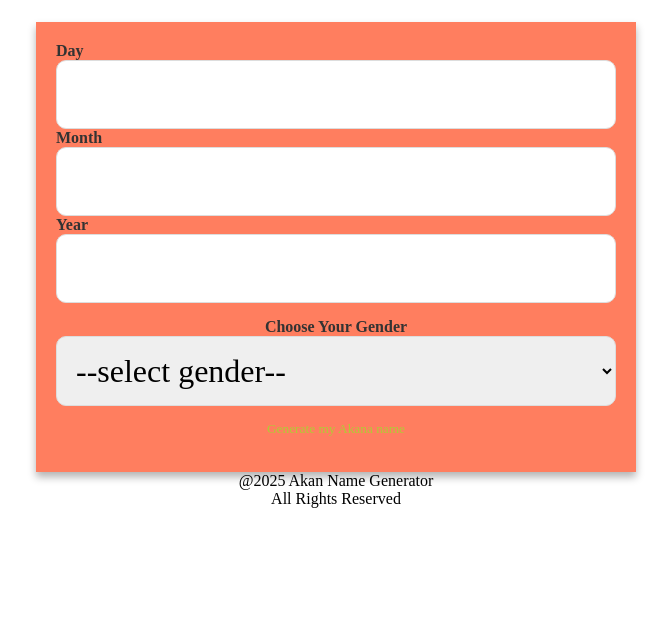
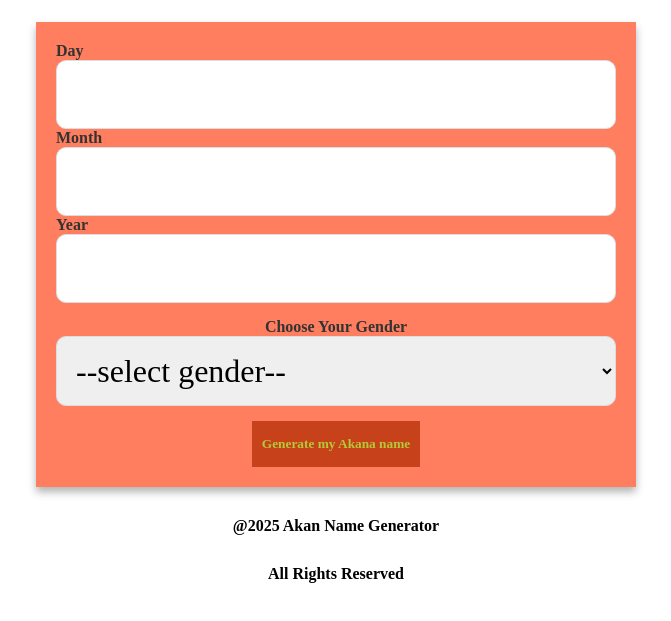
Before and after one commit to dennomel/java2.0, a plain HTML site: page index.html in a window 1280 px wide. Shown: the part 83-704 px from the top of the page, without its empty margins (304-975 px from the left). Drawn offline with Linux system fonts and the light colour scheme.

Commit message:
editted the footer and button

```diff
--- a/css/style.css
+++ b/css/style.css
@@ -49,11 +49,20 @@ select {
 button {
   color: #b2ca36;
   padding: 15px 10px;
-  background-color: #ff7e5f;
+  background-color: hsl(14, 77%, 44%);
   border: none;
   cursor: pointer;
+  margin-top: 15px;
+  transition: background-color 0.4s ease-in;
+  font-weight: bold;
+}
 
+.result {
+  font-size: x-large;
+  font-weight: bold;
+}
 
-
-
+footer {
+margin-top: 30px;
+font-weight: bold;
 }
```
